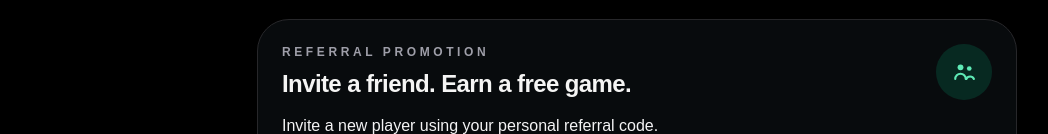
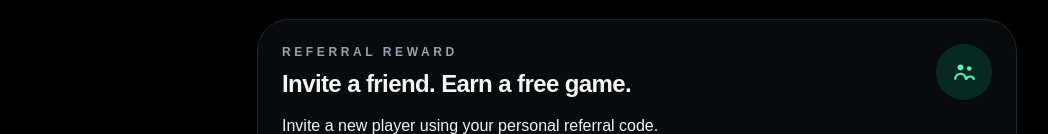
Before and after one commit to jasminhadzic3-ops/fair-play-football, a Next.js app: page /rewards in a window 1280 px wide. Shown: the part 423-557 px from the top of the page, without its empty margins (128-1176 px from the left). Built offline with nearby package versions, Linux system fonts and the light colour scheme; no server answers.

Commit message:
Rename referral promotion to reward

```diff
--- a/app/rewards/page.tsx
+++ b/app/rewards/page.tsx
@@ -52,7 +52,7 @@ const rewardsSections: RewardsSection[] = [
   },
   {
     id: "referral-promotion",
-    label: "Referral promotion",
+    label: "Referral reward",
     heading: "Invite a friend. Earn a free game.",
     body: "Invite a new player using your personal referral code.",
     supportingText:
```
Also changed, not shown: 1 other file (tests, documents, lock files or other folders).
